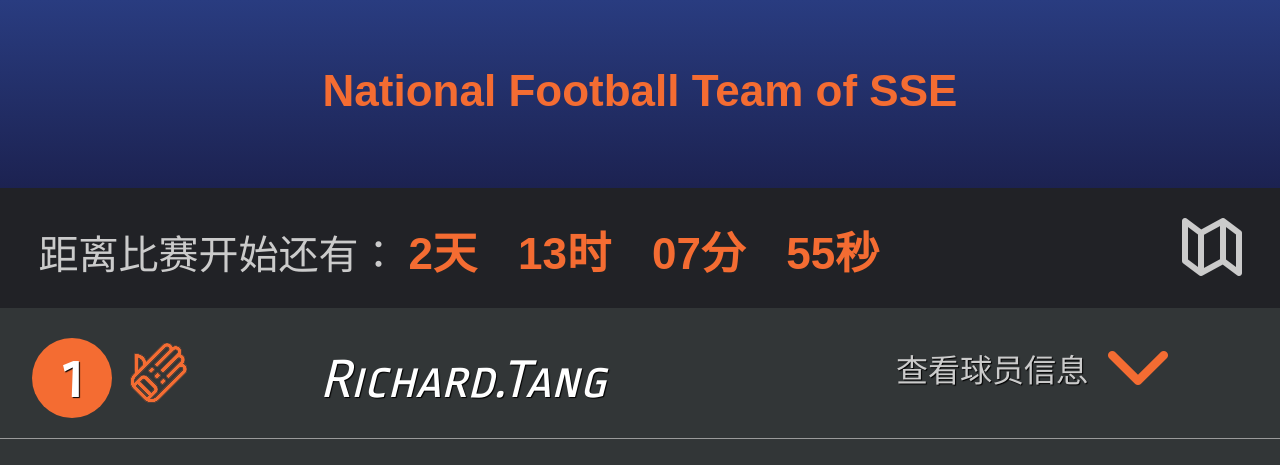
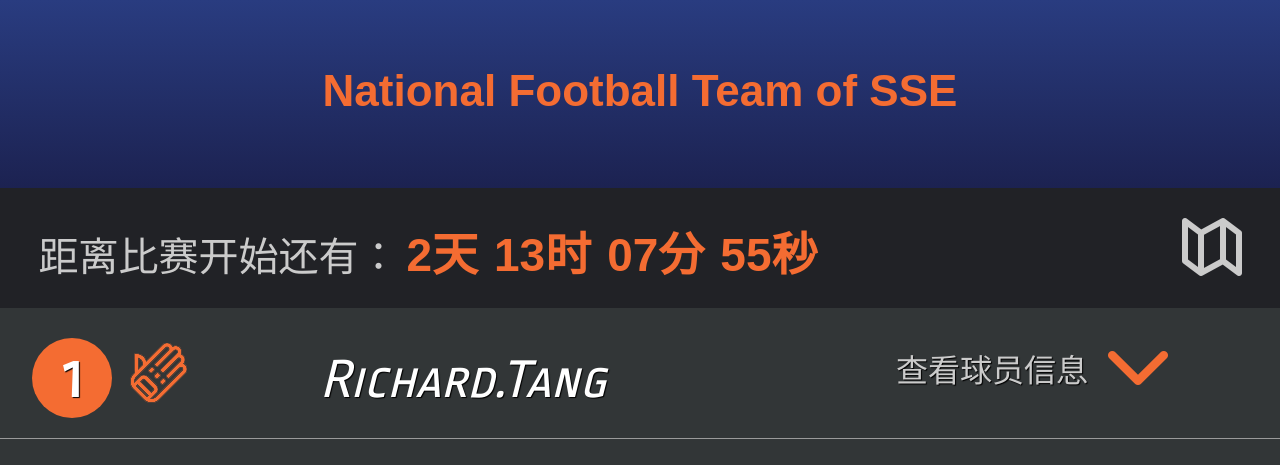
Before and after one commit to kellerzeus/kellerzeus.github.io, a PHP site: page /sse.html in a window 1280 px wide. Shown: the top 465 px of the page. Run offline with PHP 8.4, Linux system fonts and the light colour scheme.

Commit message:
time02
time02

```diff
--- a/css/sse.css
+++ b/css/sse.css
@@ -153,10 +153,9 @@ ul {
 
 .time-item strong {
 	color:#f46c32;
-	font-size:44px;
+	font-size:46px;
 	font-family:Arial;
-	padding:33px 10px 0 10px;
-	margin-right:10px;
+	padding:30px 8px 0 8px;
 }
 
 .item-title .unit {
--- a/sse.html
+++ b/sse.html
@@ -31,7 +31,7 @@ $(".extend").rotate({
 <body>
 <div class="content">
   <div class="maintitle">National Football Team of SSE</div>
-  <div class="subtitle time-item"><span class="sub">距离比赛开始还有：<strong id="day_show">0天</strong> <strong id="hour_show">0时</strong> <strong id="minute_show">0分</strong> <strong id="second_show">0秒</strong></span><span class="subpitch"><img src="images/pitch_icon.png"></span></div>
+  <div class="subtitle time-item"><span class="sub">距离比赛开始还有：<strong id="day_show">0天</strong><strong id="hour_show">0时</strong><strong id="minute_show">0分</strong><strong id="second_show">0秒</strong></span><span class="subpitch"><img src="images/pitch_icon.png"></span></div>
   <div>
     <div class="player">
       <ul class="extend fontEn_1">
```
